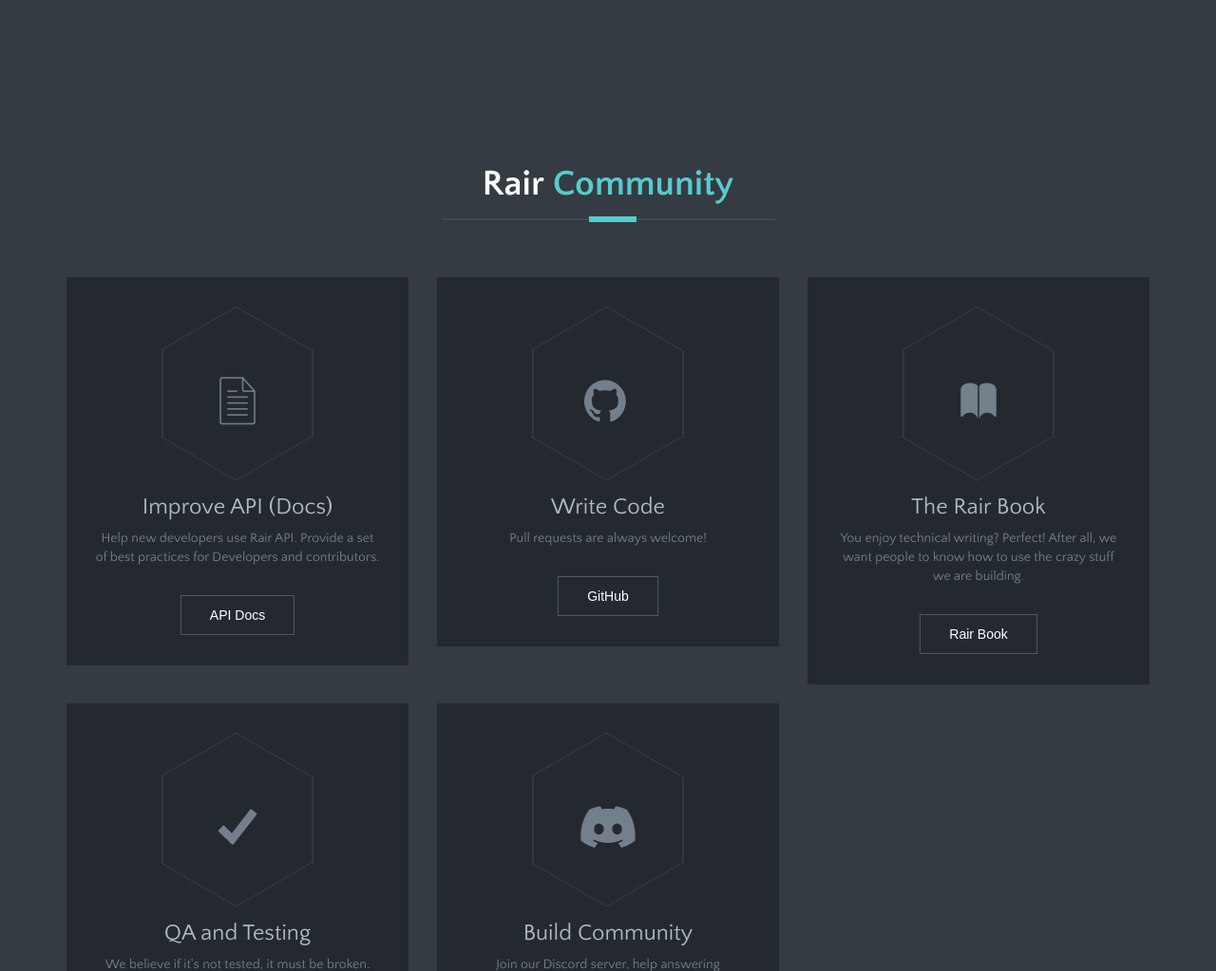
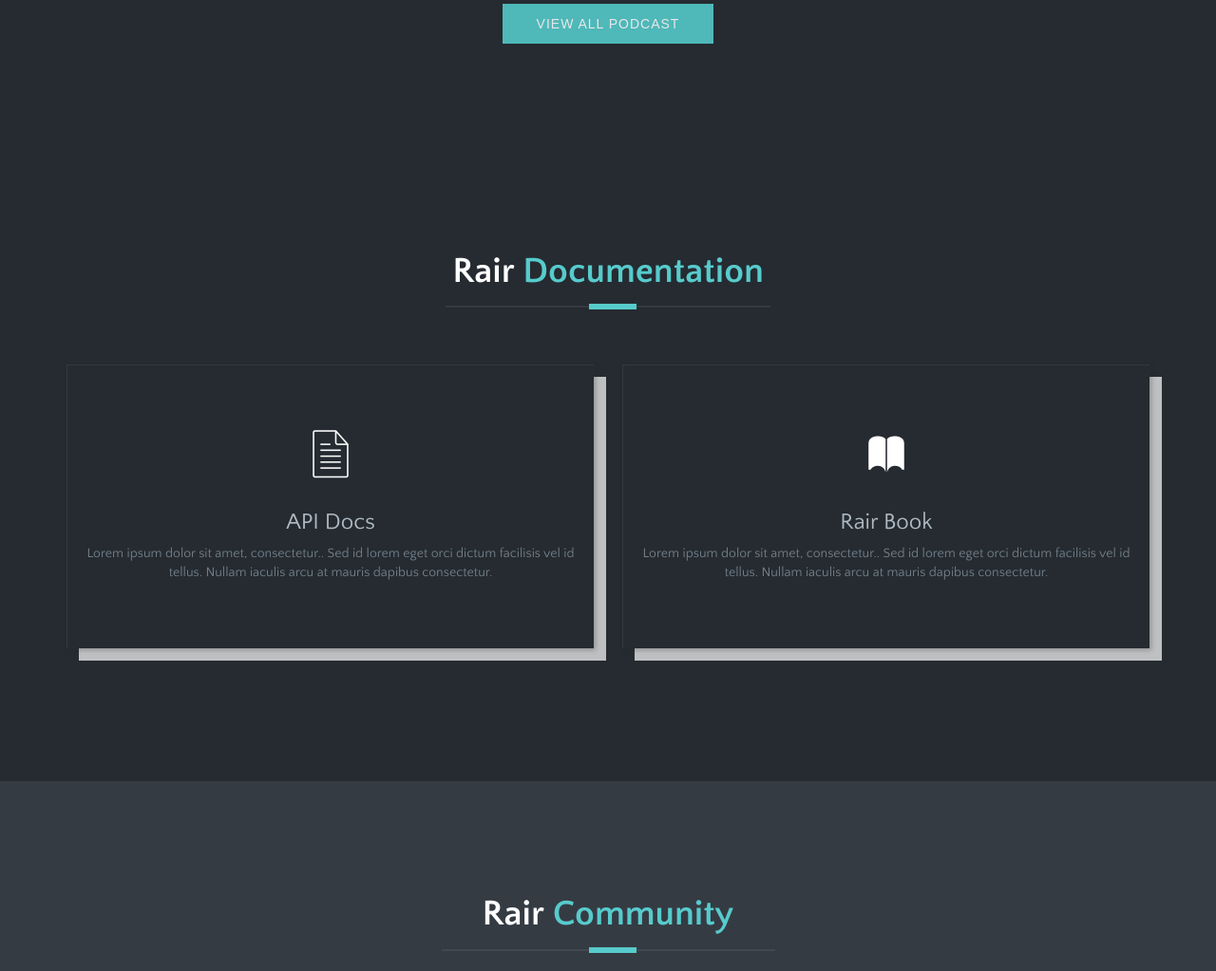
Before and after one commit to Rair-Project/rair-project.github.io, a plain HTML site: page index.html in a window 1280 px wide. Shown: the part 2043-3066 px from the top of the page at 95% size. Drawn offline with Linux system fonts and the light colour scheme; files whose address does not match are found by name; a web font is replaced by a local one.

Commit message:
[*] Color Enhancment. [+] Documentations section

```diff
--- a/index.html
+++ b/index.html
@@ -93,7 +93,7 @@
                 <li><a data-scroll href="#body">Home</a></li>
                 <li><a data-scroll href="#about">About</a></li>
                 <li><a data-scroll href="#quick-start">Quick Start</a></li>
-                <li><a data-scroll href="#portfolio">Documentation</a></li>
+                <li><a data-scroll href="#documentation">Documentation</a></li>
                 <li><a data-scroll href="#community">Community</a></li>
 
             </ul>
@@ -127,7 +127,11 @@
 		</div>   	<!-- End container -->
 	</section>   <!-- End section -->
 
-	<section class="bg-one about section" id="quick-start">
+
+<!-- Start quick start
+		=========================================== -->
+
+	<section class="parallax-section section section-bg overly" id="quick-start">
 		<div class="container">
 			<div class="row">
 
@@ -139,11 +143,57 @@
 				<!-- /section title -->
 				<asciinema-player idle-time-limit=2 rows= 23 cols=140 src="getstarted.cast"></asciinema-player>
 
+				<div class="all-post text-center">
+					<a class="btn btn-main" href="#">View All Podcast</a>
+				</div>
 			</div> 		<!-- End row -->
 		</div>   	<!-- End container -->
 	</section>   <!-- End section -->
 
 
+
+
+<!-- Start Team Skills
+		=========================================== -->
+
+		<section id="documentation" class="parallax-section section section-bg overly">
+			<div class="container">
+				<div class="row" >
+					<!-- section title -->
+					<div class="col-md-12">
+						<div class="title text-center">
+							<h2>Rair <span class="color">Documentation</span></h2>
+							<div class="border"></div>
+						</div>
+					</div>
+					<!-- /section title -->
+				</div>  		<!-- End row -->
+				<div class="row">
+					<div class="col-md-6">
+						<article class="wow fadeInUp" data-wow-duration="500ms">
+							<div class="service-block text-center">
+								<div class="service-icon text-center">
+									<a href="https://rair-project.github.io/rair-core/"><i class="tf-document3"></i></a>
+								</div>
+								<h3>API Docs</h3>
+								<p>Lorem ipsum dolor sit amet, consectetur.. Sed id lorem eget orci dictum facilisis vel id tellus. Nullam iaculis arcu at mauris dapibus consectetur.</p>
+							</div>
+						</article>
+					</div>
+					<div class="col-md-6">
+						<article class="wow fadeInUp" data-wow-duration="500ms">
+							<div class="service-block text-center">
+								<div class="service-icon text-center">
+									<a href="#"><i class="tf-ion-ios-book"></i></a>
+								</div>
+								<h3>Rair Book</h3>
+								<p>Lorem ipsum dolor sit amet, consectetur.. Sed id lorem eget orci dictum facilisis vel id tellus. Nullam iaculis arcu at mauris dapibus consectetur.</p>
+							</div>
+						</article>
+					</div>
+				</div>
+			</div>   	<!-- End container -->
+		</section>   <!-- End section -->
 
 <!--
 		Start Community Section
```
